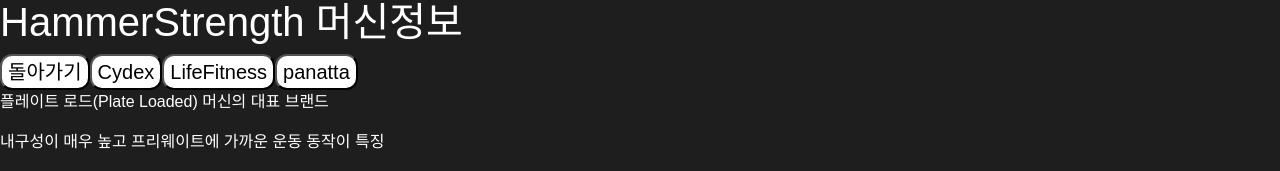
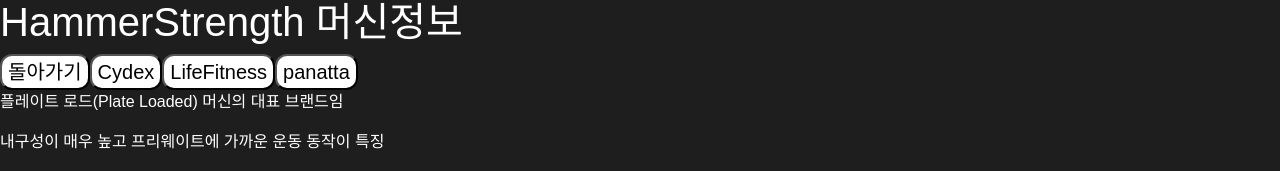
Before and after one commit to kimjh0378/mini_project, a React (Vite) app: page /hammer in a window 1280 px wide. Shown: the part 375-546 px from the top of the page. Built offline with nearby package versions, Linux system fonts and the light colour scheme; a web font is replaced by a local one.

Commit message:
11차수정

```diff
--- a/src/page/HammerStrength.jsx
+++ b/src/page/HammerStrength.jsx
@@ -4,8 +4,8 @@
 import LateralRaise from "../HammerStrength/LateralRaise.jpg"
 import Latpulldown from "../HammerStrength/LatPulldown.jpg"
 import TBarRow from "../HammerStrength/TBarRow.jpg"
-import wideChestPress from "../HammerStrength/wideChestPress.png"
-import widePulldown from "../HammerStrength/widePulldown.png"
+import wideChestPress from "../HammerStrength/WideChestPress.png"
+import widePulldown from "../HammerStrength/WidePulldown.png"
 
 
 
@@ -82,7 +82,7 @@
 
       <div>
 
-        <p>플레이트 로드(Plate Loaded) 머신의 대표 브랜드</p>
+        <p>플레이트 로드(Plate Loaded) 머신의 대표 브랜드임</p>
         <p>내구성이 매우 높고 프리웨이트에 가까운 운동 동작이 특징</p>
         <p>상체 운동에는 상위권이라 생각함</p>
       </div>
```
